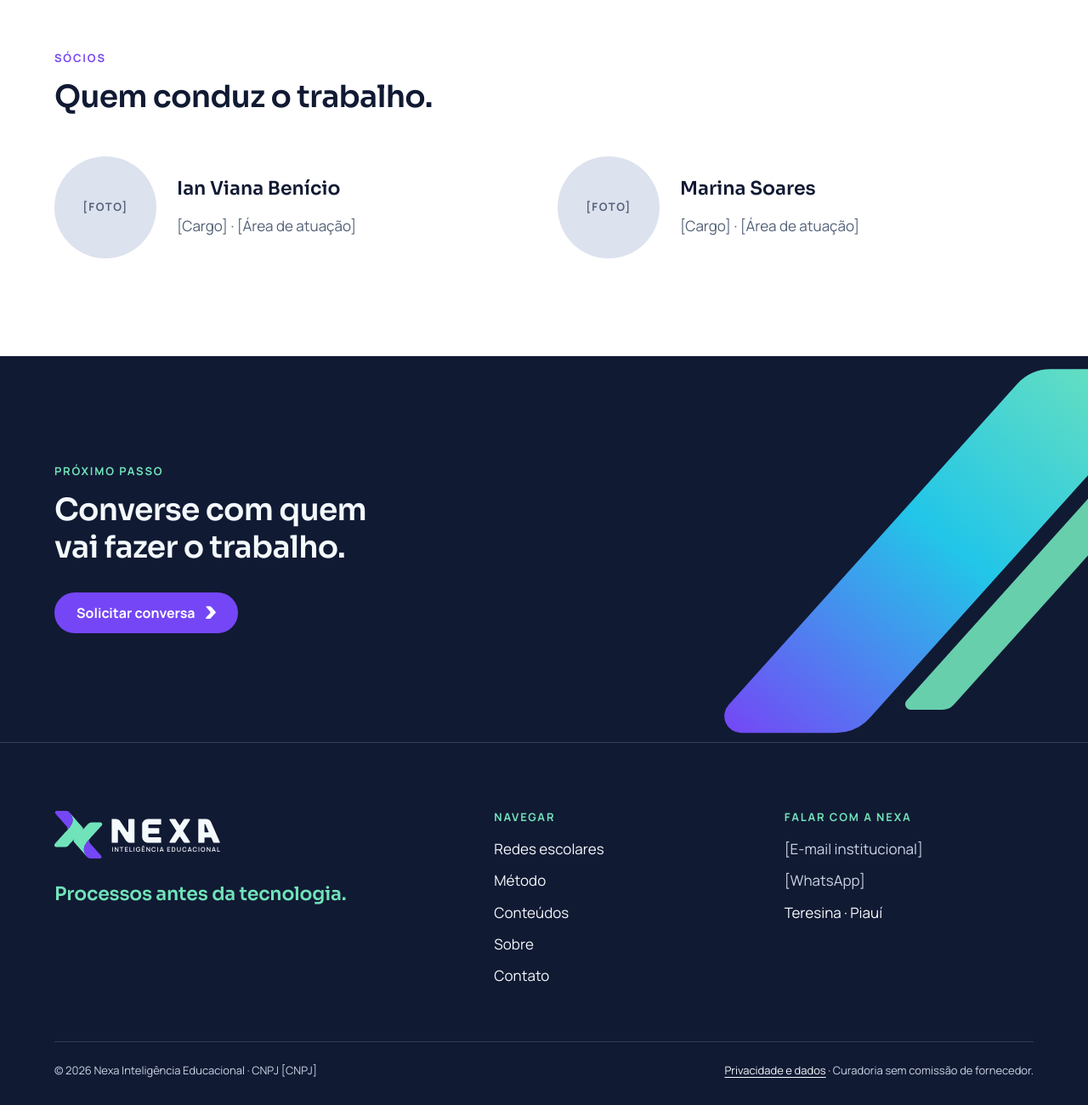
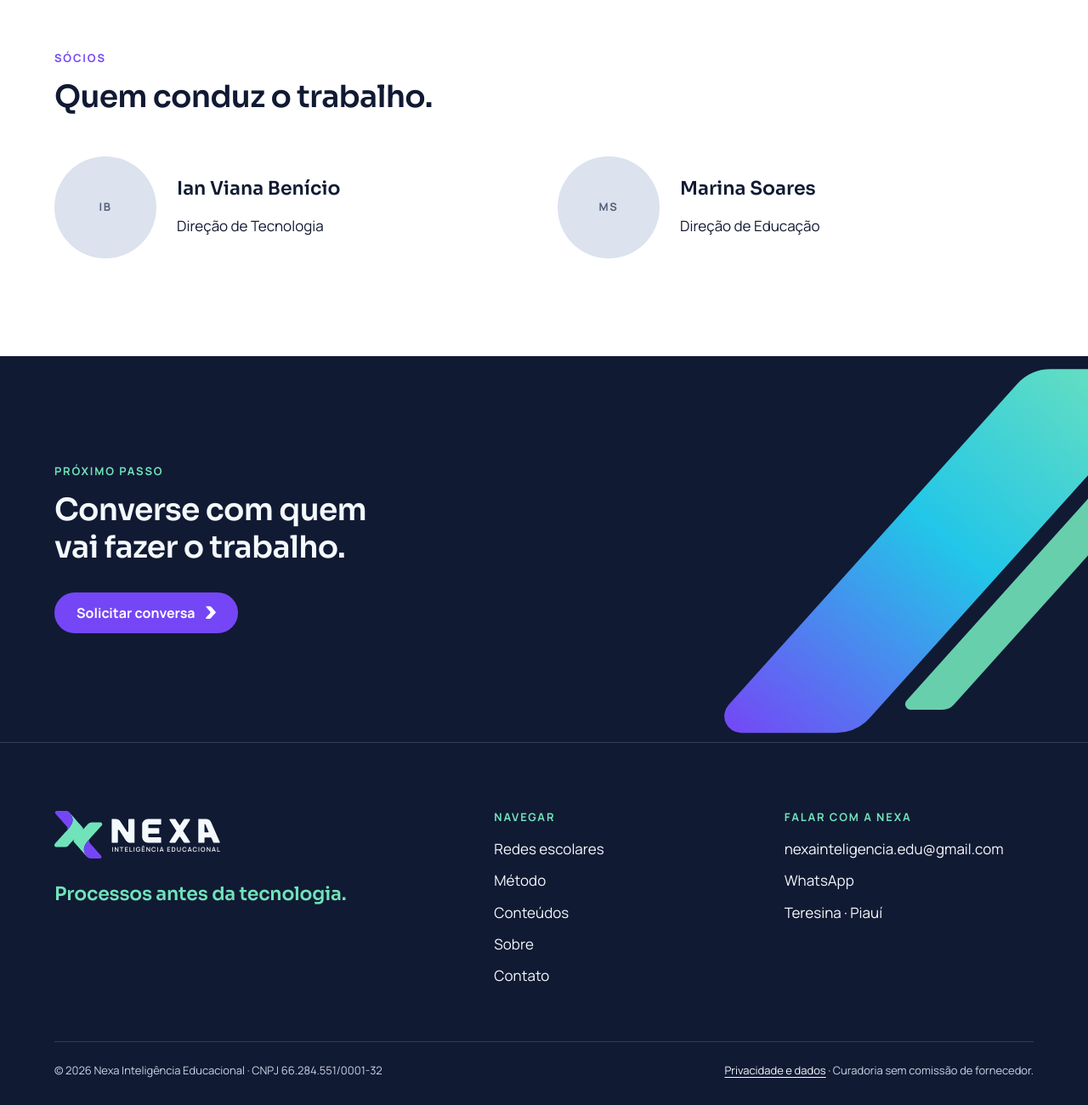
Before and after one commit to ianbenicio/NexaSite, an Astro site: page /sobre in a window 1280 px wide. Shown: the part 3096-4396 px from the top of the page at 85% size. Built offline with nearby package versions, Linux system fonts and the light colour scheme; Astro itself is replaced by a stand-in of ours.

Commit message:
feat: define domínio nexa-int-edu.com.br e dados de contato
- site e URL canônica em https://nexa-int-edu.com.br
- CNPJ, e-mail público e WhatsApp no rodapé e no contato
- Cargos dos sócios (Direção de Tecnologia e de Educação)

Co-Authored-By: Claude Opus 5.5 <noreply@anthropic.com>

```diff
--- a/astro.config.mjs
+++ b/astro.config.mjs
@@ -1,8 +1,8 @@
 import { defineConfig } from "astro/config";
 
-// Domínio ainda não definido (Doutrina 1.7). Trocar `site` quando houver.
+// Domínio principal: nexa-int-edu.com.br (o .com redireciona para cá).
 export default defineConfig({
-  site: "https://example.com",
+  site: "https://nexa-int-edu.com.br",
   trailingSlash: "ignore",
   build: { format: "directory" },
   // Rotas antigas (antes do menu "Redes escolares" e "Conteúdos").
--- a/src/data/site.ts
+++ b/src/data/site.ts
@@ -7,14 +7,14 @@ export const SITE = {
   descricao:
     "Parceira de redes públicas e escolas particulares na chegada da IA. Organizamos o processo, formamos a equipe e só então escolhemos a ferramenta.",
   // Doutrina 1.7 / Pontos a ver 7: domínio, e-mail e WhatsApp ainda em aberto.
-  url: "https://[dominio].com.br",
+  url: "https://nexa-int-edu.com.br",
   contato: {
-    email: null as string | null, // ex.: "contato@[dominio].com.br"
-    whatsapp: null as string | null, // ex.: "5586999999999"
+    email: "nexainteligencia.edu@gmail.com" as string | null, // trocar por contato@dominio quando houver
+    whatsapp: "5586994903720" as string | null,
     emailRotulo: "[E-mail institucional]",
     whatsappRotulo: "[WhatsApp]",
     cidade: "Teresina · Piauí",
-    cnpj: "[CNPJ]",
+    cnpj: "66.284.551/0001-32",
   },
 };
 
--- a/src/pages/sobre.astro
+++ b/src/pages/sobre.astro
@@ -6,8 +6,8 @@ import Fechamento from "../components/Fechamento.astro";
 import { VALORES, NAO_SOMOS } from "../data/site";
 
 const socios = [
-  { nome: "Ian Viana Benício", papel: "[Cargo]", area: "[Área de atuação]" },
-  { nome: "Marina Soares", papel: "[Cargo]", area: "[Área de atuação]" },
+  { nome: "Ian Viana Benício", papel: "Direção de Tecnologia", iniciais: "IB" },
+  { nome: "Marina Soares", papel: "Direção de Educação", iniciais: "MS" },
 ];
 ---
 <Base titulo="Sobre" descricao="A Nexa Inteligência Educacional trabalha ao lado de redes públicas e escolas particulares. Propósito: fazer a tecnologia trabalhar para a educação, e não a educação para a tecnologia.">
@@ -68,8 +68,8 @@ const socios = [
       <ul class="grid-2 socios">
         {socios.map((s) => (
           <li>
-            <div class="socios__foto" aria-hidden="true">[FOTO]</div>
-            <div class="stack-sm"><h3>{s.nome}</h3><p class="placeholder-texto">{s.papel} · {s.area}</p></div>
+            <div class="socios__foto" aria-hidden="true">{s.iniciais}</div>
+            <div class="stack-sm"><h3>{s.nome}</h3><p>{s.papel}</p></div>
           </li>
         ))}
       </ul>
```
